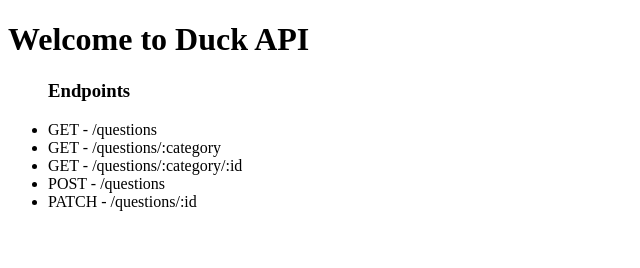
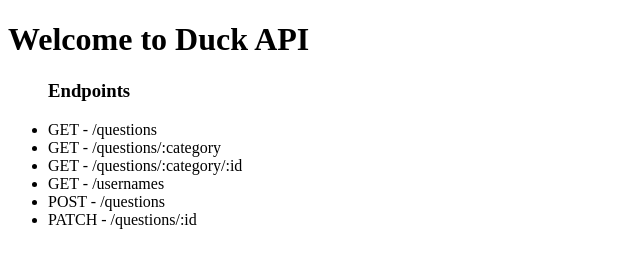
Before and after one commit to Tellur89/duck-server, a website: page index.html in a window 1280 px wide. Shown: the whole page, without its empty margins (0-640 px from the left). Drawn offline with Linux system fonts and the light colour scheme.

Commit message:
add /usernames li

```diff
--- a/index.html
+++ b/index.html
@@ -13,6 +13,7 @@
 			<li>GET - /questions</li>
 			<li>GET - /questions/:category</li>
 			<li>GET - /questions/:category/:id</li>
+			<li>GET - /usernames</li>
 			<li>POST - /questions</li>
 			<li>PATCH - /questions/:id</li>
 		</ul>
```
